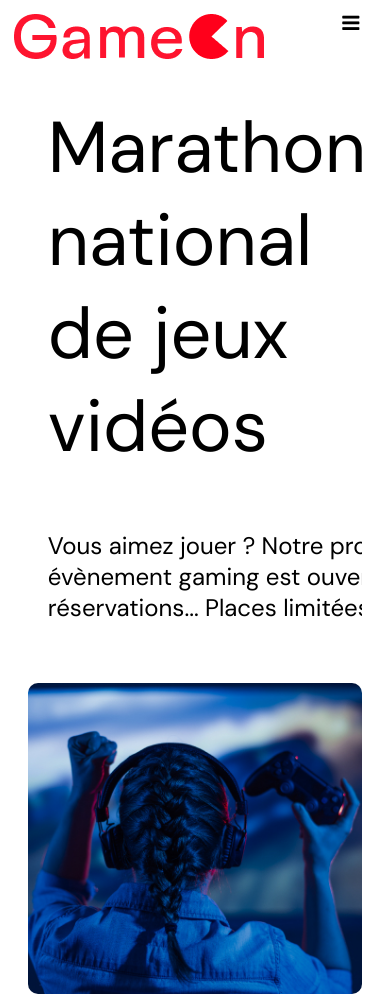
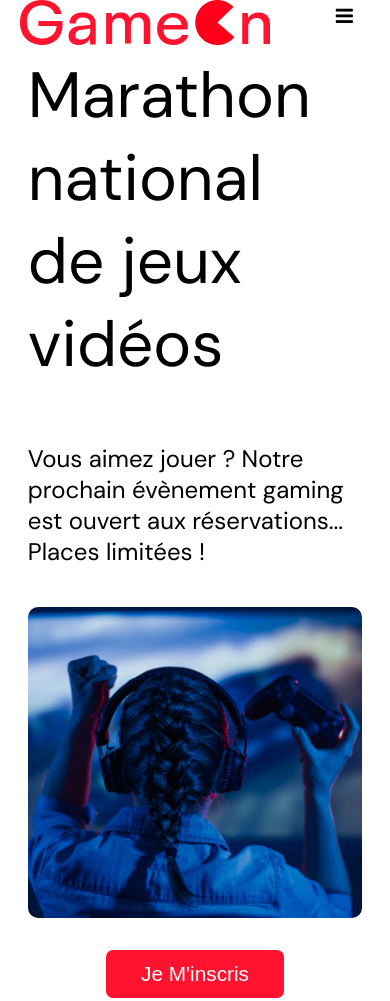
Before and after one commit to Madlyfox/GameOn, a plain HTML site: page index.html in a window 390 px wide. Shown: the top 1001 px of the page. Drawn offline with Linux system fonts and the light colour scheme.

Commit message:
Second commit

```diff
--- a/modal.css
+++ b/modal.css
@@ -15,7 +15,6 @@ body {
   margin: 0;
   display: flex;
   flex-direction: column;
-  background-image: url("background.png");
   font-family: var(--font-default);
   font-size: 18px;
   max-width: 1300px;
@@ -27,13 +26,12 @@ p {
   padding: 0.5vw;
 }
 
-img {
-  padding-right: 1rem;
-}
-
 .topnav {
-  overflow: hidden;
-  margin: 3.5%;
+  display: flex;
+  width: 100%;
+  align-items: center;
+  justify-content: space-between;
+  padding: 0 20px;
 }
 .header-logo {
   float: left;
@@ -84,43 +82,6 @@ img {
 .form-control.error small {
   visibility: visible;
   font-size: 15px;
-}
-
-@media screen and (max-width: 768px) {
-  .topnav a {
-    display: none;
-  }
-  .topnav a.icon {
-    float: right;
-    display: block;
-  }
-}
-
-@media screen and (max-width: 768px) {
-  .topnav.responsive {
-    position: relative;
-  }
-  .topnav.responsive .icon {
-    position: absolute;
-    right: 0;
-    top: 0;
-  }
-  .topnav.responsive a {
-    float: none;
-    display: block;
-    text-align: left;
-  }
-}
-
-@media screen and (max-width: 540px) {
-  .topnav a {
-    display: none;
-  }
-  .topnav a.icon {
-    float: right;
-    display: block;
-    margin-top: -15px;
-  }
 }
 
 main {
@@ -435,7 +396,7 @@ input {
   color: #fff;
   position: relative;
   text-align: left;
-  min-width: 424px;
+  max-width: 424px;
 }
 .hero-content::after {
   content: "";
@@ -493,6 +454,7 @@ footer {
   padding-right: 2vw;
   margin: 0 20px;
 }
+
 @media screen and (max-width: 800px) {
   .hero-section {
     display: block;
@@ -510,8 +472,7 @@ footer {
     display: none;
   }
   .hero-headline {
-    font-size: 4.5rem;
-    white-space: normal;
+    font-size: 3rem;
   }
   .hero-text {
     width: unset;
@@ -531,6 +492,44 @@ footer {
     text-align: center;
   }
 }
+@media screen and (max-width: 1000px) {
+  .topnav a {
+    align-self: flex-end;
+    display: none;
+  }
+  .topnav a.icon {
+    display: block;
+  }
+  .hero-headline {
+    font-size: 5rem;
+    font-weight: normal;
+    white-space: wrap;
+  }
+  .hero-text {
+    width: auto;
+  }
+}
+
+@media screen and (max-width: 540px) {
+  .topnav a {
+    display: none;
+  }
+  .topnav a.icon {
+    float: right;
+    display: block;
+    margin-top: -15px;
+  }
+  .hero-headline {
+    font-size: 4rem;
+    white-space: normal;
+  }
+  .hero-content {
+    padding: 0;
+  }
+  .hero-text {
+    min-width: auto;
+  }
+}
 
 @keyframes modalopen {
   from {
```
